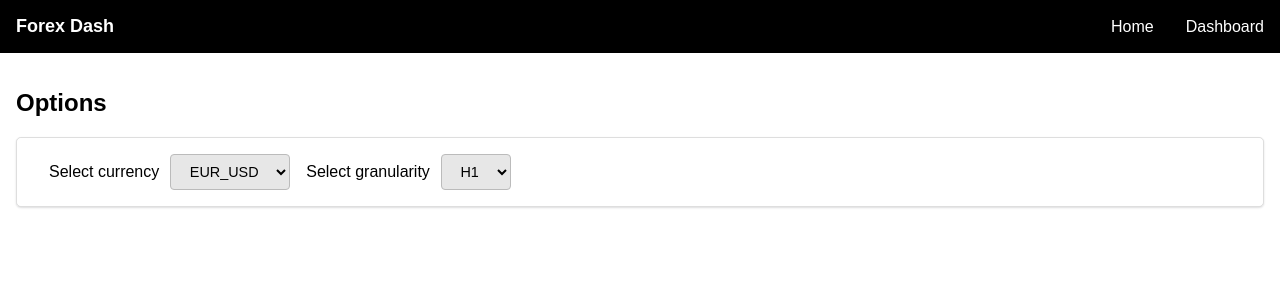
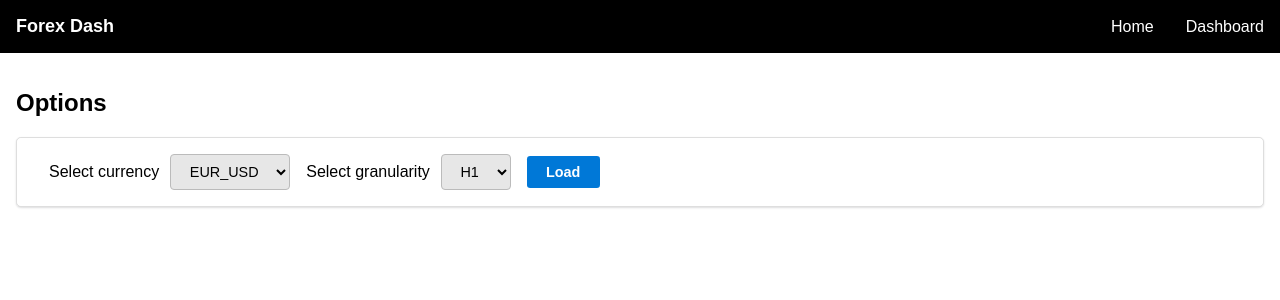
Before and after one commit to pochiman/algorithmic-forex-trading, a React (Create React App) app in the folder forex-dash/: page /dashboard in a window 1280 px wide. Shown: the top 300 px of the page. Built offline with nearby package versions, Linux system fonts and the light colour scheme; a web font is replaced by a local one.

Commit message:
initial commit

```diff
--- /dev/null
+++ b/forex-dash/src/components/Button.jsx
@@ -0,0 +1,11 @@
+import React from 'react'
+
+function Button({text, handleClick}) {
+    return (
+        <div>
+            <button onClick={() => handleClick}>{text}</button>
+        </div>
+    )
+}
+
+export default Button
--- a/forex-dash/src/index.css
+++ b/forex-dash/src/index.css
@@ -2,6 +2,28 @@ body {
     padding: 0;
     margin: 0;
     font-family: 'Anek Odia', sans-serif;
+}
+
+button {
+    cursor: pointer;
+    min-height: 1em;
+    border: none;
+    background-color: #0078D7;
+    color: white;
+    text-decoration: none;
+    font-weight: 700;
+    font-size: 0.9rem;
+    text-align: center;
+    border-radius: 0.2rem;
+    padding: 0.5rem 1.2rem;
+}
+
+button:hover {
+    background-color: #2b88D8;
+}
+
+button:active {
+    background-color: #00B294;
 }
 
 select {
@@ -18,6 +40,7 @@ select {
 
 .options {
     display: flex;
+    align-items: center;
 }
 
 .options div {
--- a/forex-dash/src/pages/Dashboard.jsx
+++ b/forex-dash/src/pages/Dashboard.jsx
@@ -1,5 +1,6 @@
 import React, { useState } from 'react';
 import { GRANULARITIES, PAIRS } from '../app/data';
+import Button from '../components/Button';
 import Select from '../components/Select';
 import TitleHead from '../components/TitleHead';
 
@@ -26,6 +27,7 @@ function Dashboard() {
                     defaultValue={selectedGran}
                     onSelected={setSelectedGran}
                 />
+                <Button text="Load" handleClick={undefined} />
             </div>
         </div>
     )
```
